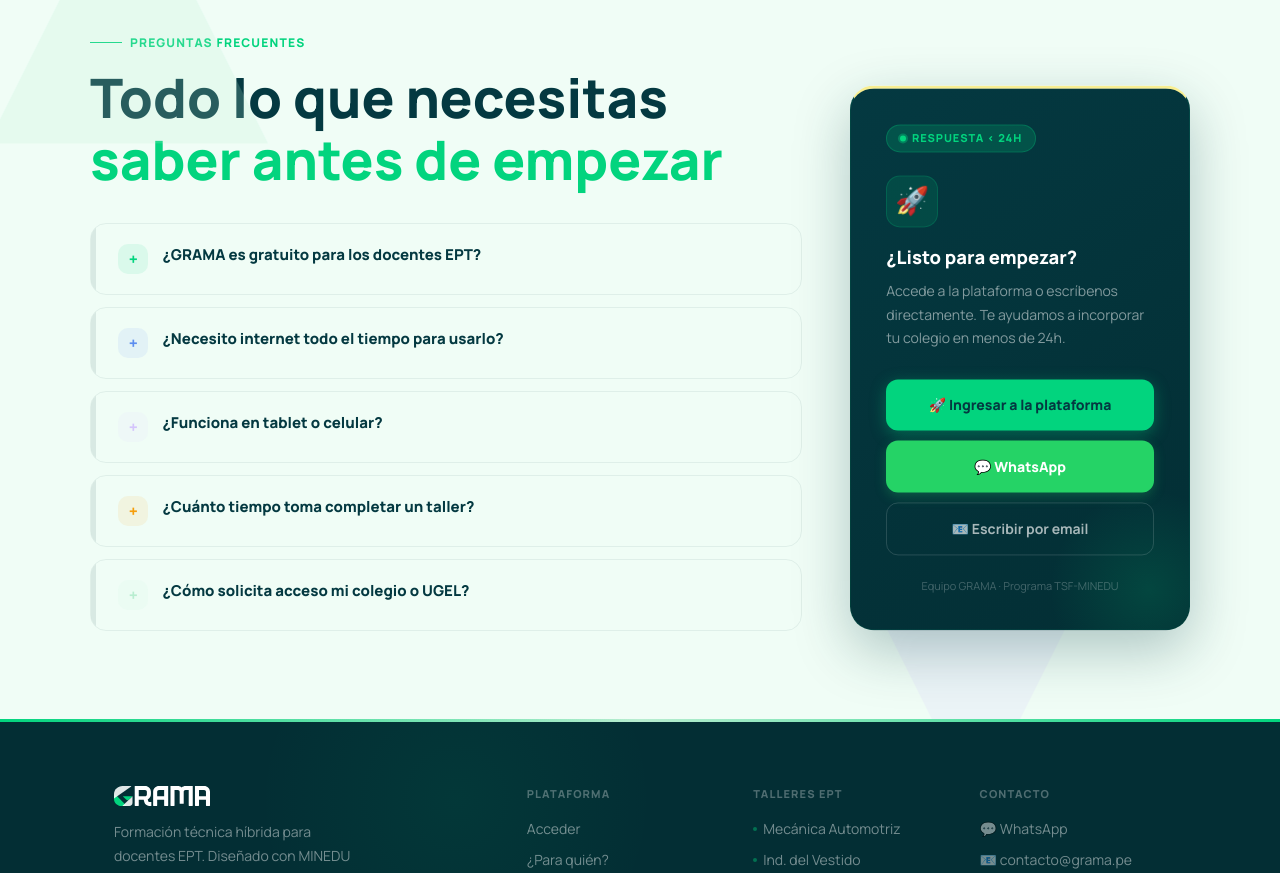
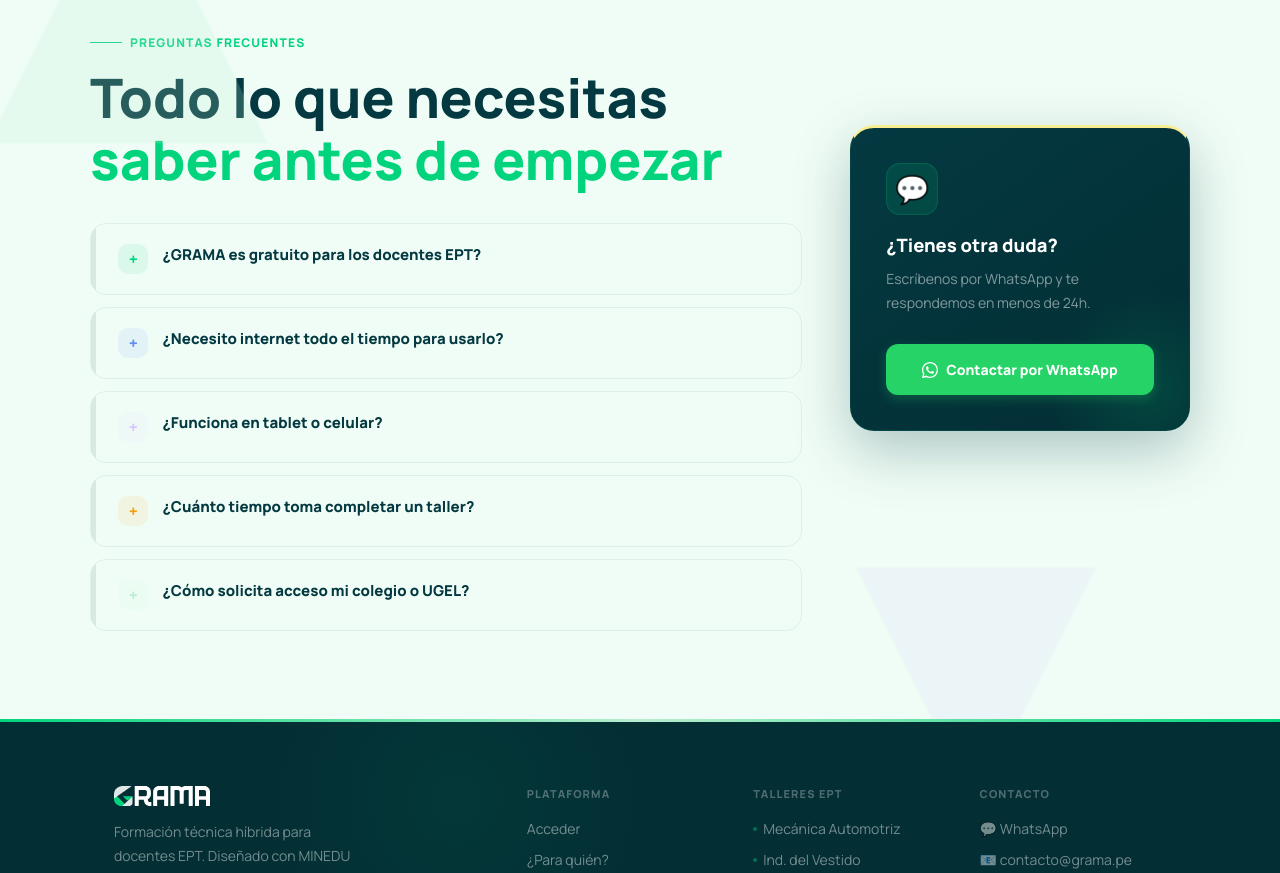
Before and after one commit to tsdonoso-beep/CLAUDE-CODE-GRAMA, a React (Vite) app: page / in a window 1280 px wide. Shown: the part 3580-4453 px from the top of the page. Built offline with nearby package versions, Linux system fonts and the light colour scheme; no server answers.

Commit message:
fix(landing): simplificar card FAQ — solo WhatsApp, wording de duda/contacto

```diff
--- a/src/pages/Landing.tsx
+++ b/src/pages/Landing.tsx
@@ -894,58 +894,28 @@ export default function Landing() {
               <div style={{ position:'absolute', bottom:-60, right:-60, width:200, height:200, background:'radial-gradient(circle, rgba(2,212,126,.14) 0%, transparent 70%)', pointerEvents:'none' }} />
 
               <div style={{ position:'relative', zIndex:1, padding:'2.2rem' }}>
-                {/* Badge */}
-                <div style={{ display:'inline-flex', alignItems:'center', gap:6, background:'rgba(2,212,126,.18)', border:'1px solid rgba(2,212,126,.25)', borderRadius:100, padding:'.3rem .8rem', marginBottom:'1.4rem' }}>
-                  <span style={{ width:6, height:6, borderRadius:'50%', background:'#02d47e', boxShadow:'0 0 0 2px rgba(2,212,126,.35)', display:'inline-block' }} />
-                  <span style={{ fontSize:'var(--t-overline)', fontWeight:800, letterSpacing:'.08em', textTransform:'uppercase', color:'#02d47e' }}>Respuesta &lt; 24h</span>
-                </div>
-
                 {/* Icono */}
                 <div style={{ width:52, height:52, borderRadius:14, background:'rgba(2,212,126,.12)', border:'1px solid rgba(2,212,126,.18)', display:'flex', alignItems:'center', justifyContent:'center', marginBottom:'1.2rem', fontSize:'1.7rem' }}>
-                  🚀
+                  💬
                 </div>
 
                 <h3 style={{ fontSize:'1.15rem', fontWeight:800, color:'#fff', margin:'0 0 10px', lineHeight:1.25 }}>
-                  ¿Listo para empezar?
+                  ¿Tienes otra duda?
                 </h3>
                 <p style={{ fontSize:'var(--t-body)', color:'rgba(255,255,255,.5)', margin:'0 0 1.8rem', lineHeight:1.7 }}>
-                  Accede a la plataforma o escríbenos directamente. Te ayudamos a incorporar tu colegio en menos de 24h.
+                  Escríbenos por WhatsApp y te respondemos en menos de 24h.
                 </p>
 
-                <div style={{ display:'flex', flexDirection:'column', gap:10 }}>
-                  <button
-                    onClick={goToApp}
-                    style={{ display:'flex', alignItems:'center', justifyContent:'center', gap:8, width:'100%', padding:'.95rem 1.2rem', borderRadius:12, background:'#02d47e', color:'#043941', fontWeight:800, fontSize:'var(--t-body)', border:'none', cursor:'pointer', transition:'all .2s', boxShadow:'0 4px 16px rgba(2,212,126,.35)' }}
-                    onMouseEnter={e => { e.currentTarget.style.transform='translateY(-2px)'; e.currentTarget.style.boxShadow='0 8px 24px rgba(2,212,126,.5)' }}
-                    onMouseLeave={e => { e.currentTarget.style.transform='none'; e.currentTarget.style.boxShadow='0 4px 16px rgba(2,212,126,.35)' }}
-                  >
-                    🚀 Ingresar a la plataforma
-                  </button>
-
                 <a
-                    href="https://wa.me/51900000000?text=Hola%2C+soy+docente+EPT+y+tengo+una+consulta+sobre+GRAMA+LXP+%F0%9F%91%8B"
+                  href="https://wa.me/51900000000?text=Hola%2C+tengo+una+consulta+sobre+GRAMA+LXP+%F0%9F%91%8B"
                   target="_blank"
                   rel="noopener noreferrer"
                   style={{ display:'flex', alignItems:'center', justifyContent:'center', gap:8, width:'100%', padding:'.95rem 1.2rem', borderRadius:12, background:'#25d366', color:'#fff', fontWeight:800, fontSize:'var(--t-body)', textDecoration:'none', transition:'all .2s', boxShadow:'0 4px 12px rgba(37,211,102,.25)' }}
                   onMouseEnter={e => { e.currentTarget.style.transform='translateY(-2px)'; e.currentTarget.style.boxShadow='0 8px 20px rgba(37,211,102,.45)' }}
                   onMouseLeave={e => { e.currentTarget.style.transform='none'; e.currentTarget.style.boxShadow='0 4px 12px rgba(37,211,102,.25)' }}
                 >
-                    💬 WhatsApp
+                  <WhatsAppIcon size={16} /> Contactar por WhatsApp
                 </a>
-
-                  <a
-                    href="mailto:contacto@grama.pe"
-                    style={{ display:'flex', alignItems:'center', justifyContent:'center', gap:8, width:'100%', padding:'.95rem 1.2rem', borderRadius:12, background:'transparent', color:'rgba(255,255,255,.65)', fontWeight:700, fontSize:'var(--t-body)', textDecoration:'none', border:'1px solid rgba(255,255,255,.14)', transition:'all .2s' }}
-                    onMouseEnter={e => { e.currentTarget.style.background='rgba(255,255,255,.06)'; e.currentTarget.style.borderColor='rgba(255,255,255,.25)' }}
-                    onMouseLeave={e => { e.currentTarget.style.background='transparent'; e.currentTarget.style.borderColor='rgba(255,255,255,.14)' }}
-                  >
-                    📧 Escribir por email
-                  </a>
-                </div>
-
-                <p style={{ fontSize:'var(--t-overline)', textAlign:'center', margin:'1.4rem 0 0', color:'rgba(255,255,255,.25)', lineHeight:1.5 }}>
-                  Equipo GRAMA · Programa TSF-MINEDU
-                </p>
               </div>
             </div>
           </div>
```
Lines whose indentation alone changed are shown as unchanged.
